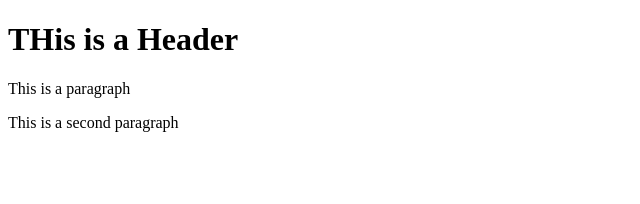
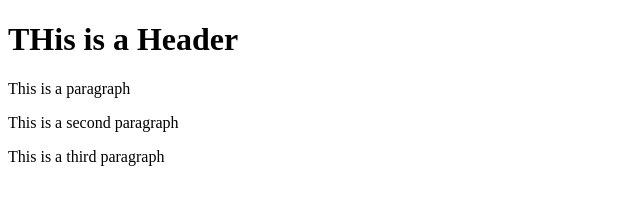
Before and after one commit to Alexis-Carrera/git-test, a website: page index.html in a window 1280 px wide. Shown: the whole page, without its empty margins (0-640 px from the left). Drawn offline with Linux system fonts and the light colour scheme.

Commit message:
fourth commit

```diff
--- a/index.html
+++ b/index.html
@@ -6,6 +6,7 @@
         <h1>THis is a Header</h1>
         <p>This is a paragraph</p>
         <p>This is a second paragraph</p>
+        <p>This is a third paragraph</p>
     </body>
 
 </html>
```
Also changed, not shown: package.json (added, +20 -0 lines), 1 other file.
